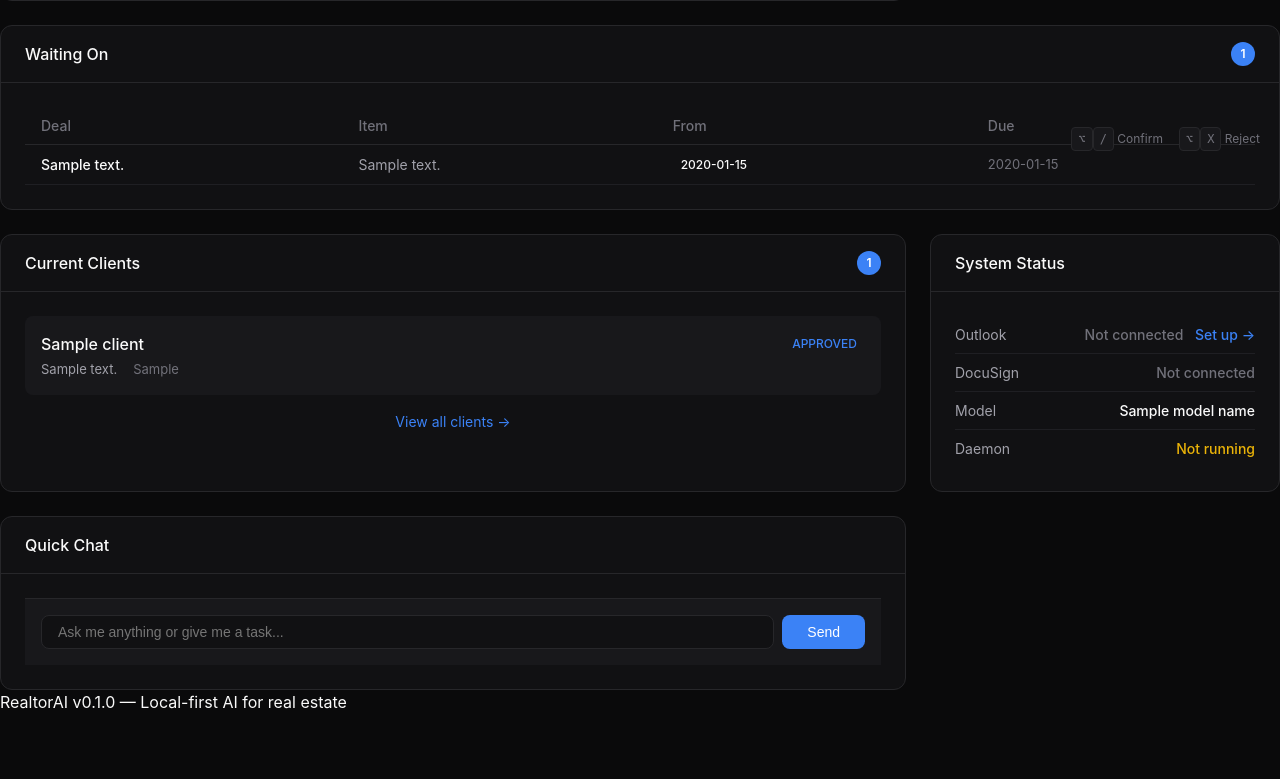
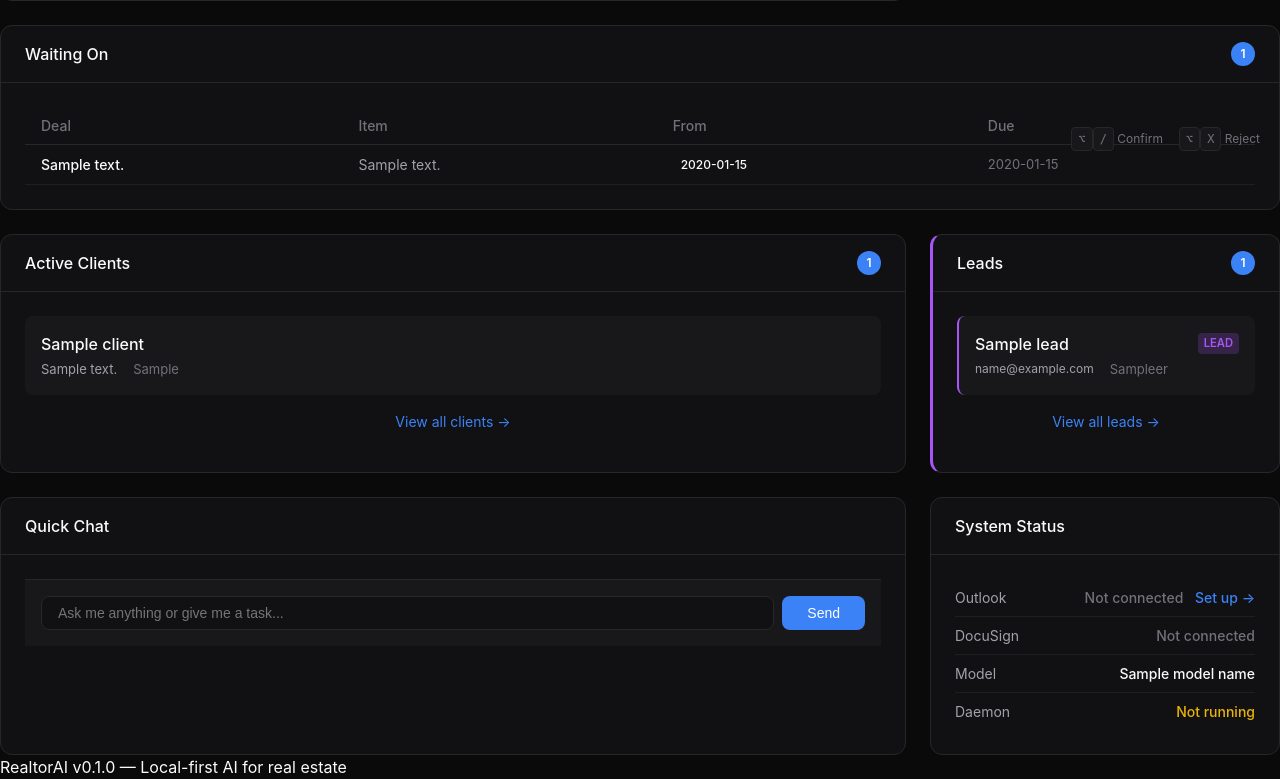
Before and after one commit to zeiglerbd5/realtorai, a FastAPI app: template src/realtorai/ui/templates/dashboard.html in a window 1280 px wide. Shown: the part 629-1408 px from the top of the page. Before the commit the page ends 1338 px from the top, so only its background shows below. Run offline with FastAPI, Linux system fonts and the light colour scheme; the template is opened without the code that fills it: most values are stand-ins (such as "Sample title", 1, 10 or a date in 2020); parts of the project's set-up code (start-up, migrations or seed data) failed here and were passed over; some libraries are stand-ins or nearby versions.

Commit message:
Swap dashboard panel layout: prioritize Active Clients and Quick Chat
- Move Active Clients panel before Leads panel (main position)
- Move Quick Chat panel before System Status panel (main position)

Co-Authored-By: Claude Opus 4.5 <noreply@anthropic.com>

```diff
--- a/src/realtorai/ui/templates/dashboard.html
+++ b/src/realtorai/ui/templates/dashboard.html
@@ -118,10 +118,10 @@
             </div>
         </section>
 
-        <!-- Clients Panel -->
+        <!-- Clients Panel (main panel) -->
         <section class="panel clients-panel">
             <div class="panel-header">
-                <h2>Current Clients</h2>
+                <h2>Active Clients</h2>
                 <span class="badge">{{ clients | length }}</span>
             </div>
             <div class="panel-content">
@@ -131,9 +131,6 @@
                     <a href="/clients/{{ client.id }}" class="client-card" data-client-id="{{ client.id }}">
                         <div class="client-header">
                             <span class="client-name">{{ client.name }}</span>
-                            <span class="client-status {{ client.status }}">
-                                {{ client.status | replace('_', ' ') | title }}
-                            </span>
                         </div>
                         <div class="client-details">
                             {% if client.property_address %}
@@ -149,14 +146,64 @@
                 <a href="/clients" class="view-all">View all clients →</a>
                 {% else %}
                 <div class="empty-state">
-                    <p>No clients yet</p>
-                    <p class="subtle">Say "new client [name]" in chat to add one</p>
+                    <p>No active clients yet</p>
+                    <p class="subtle">Leads convert to clients when they sign an agreement</p>
                 </div>
                 {% endif %}
             </div>
         </section>
 
-        <!-- Status Panel -->
+        <!-- Leads Panel (secondary) -->
+        {% if leads %}
+        <section class="panel leads-panel">
+            <div class="panel-header">
+                <h2>Leads</h2>
+                <span class="badge">{{ leads | length }}</span>
+            </div>
+            <div class="panel-content">
+                <div class="client-list">
+                    {% for lead in leads[:4] %}
+                    <a href="/clients/{{ lead.id }}" class="client-card lead-card" data-client-id="{{ lead.id }}">
+                        <div class="client-header">
+                            <span class="client-name">{{ lead.name }}</span>
+                            <span class="lead-badge">Lead</span>
+                        </div>
+                        <div class="client-details">
+                            {% if lead.email %}
+                            <span class="email">{{ lead.email }}</span>
+                            {% endif %}
+                            {% if lead.transaction_type %}
+                            <span class="type">{{ lead.transaction_type | title }}er</span>
+                            {% endif %}
+                        </div>
+                    </a>
+                    {% endfor %}
+                </div>
+                <a href="/clients?status=lead" class="view-all">View all leads →</a>
+            </div>
+        </section>
+        {% endif %}
+
+        <!-- Quick Chat Panel (main panel) -->
+        <section class="panel chat-panel">
+            <div class="panel-header">
+                <h2>Quick Chat</h2>
+            </div>
+            <div class="panel-content">
+                <form id="quick-chat-form" class="chat-form">
+                    <input type="text"
+                           name="message"
+                           id="quick-chat-input"
+                           placeholder="Ask me anything or give me a task..."
+                           class="chat-input"
+                           autocomplete="off">
+                    <button type="submit" class="btn btn-primary">Send</button>
+                </form>
+                <div id="chat-response" class="chat-response"></div>
+            </div>
+        </section>
+
+        <!-- Status Panel (secondary) -->
         <section class="panel status-panel">
             <div class="panel-header">
                 <h2>System Status</h2>
@@ -195,25 +242,6 @@
                     <span class="status-value warning">Not running</span>
                     {% endif %}
                 </div>
-            </div>
-        </section>
-
-        <!-- Quick Chat Panel -->
-        <section class="panel chat-panel">
-            <div class="panel-header">
-                <h2>Quick Chat</h2>
-            </div>
-            <div class="panel-content">
-                <form id="quick-chat-form" class="chat-form">
-                    <input type="text"
-                           name="message"
-                           id="quick-chat-input"
-                           placeholder="Ask me anything or give me a task..."
-                           class="chat-input"
-                           autocomplete="off">
-                    <button type="submit" class="btn btn-primary">Send</button>
-                </form>
-                <div id="chat-response" class="chat-response"></div>
             </div>
         </section>
     </div>
```
